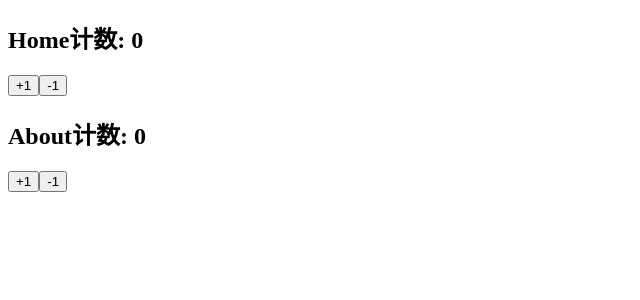
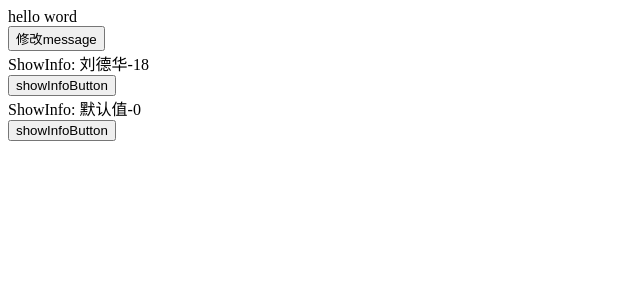
Before and after one commit to yzjgogo/vue3study, a Vue app in the folder VueCliWebpackDemo/cliwebpackdemo/: page / in a window 1280 px wide. Shown: the top 300 px of the page, without its empty margins (0-640 px from the left). Built offline with nearby package versions, Linux system fonts and the light colour scheme.

Commit message:
提交一波代码

```diff
--- /dev/null
+++ b/VueCliWebpackDemo/cliwebpackdemo/src/33_Setup的语法糖/App.vue
@@ -0,0 +1,61 @@
+<template>
+  <div>
+    <div>{{ message }}</div>
+    <button @click="changeMessage">修改message</button>
+    <ShowInfo :name="'刘德华'" :age="18" @info-btn-click="infoBtnClick"
+             ref="showInfoRef"></ShowInfo>
+    <ShowInfo></ShowInfo>
+  </div>
+</template>
+
+<!--
+  看，语法糖1、语法糖2、语法糖3、语法糖4、语法糖5
+ -->
+
+<!--
+  语法糖1：给script标签设置setup的attribute
+  这样<script setup>中的代码就会被编译成之前学的setup()函数的内容
+ -->
+<script setup>
+// 语法糖2：import引入的内容可直接被使用包括被template使用，即使import别的组件也无需通过components再去定义
+import { ref,onMounted } from 'vue'
+import ShowInfo from './ShowInfo'
+
+// 语法糖3：变量和函数的声明也可以直接被template使用，无需像以前setup()那样需要return才能使用
+const message = ref("hello word")
+function changeMessage() {
+  message.value = '你好世界'
+}
+
+function infoBtnClick(payload) {
+  console.log("监听到showInfo内部的点击:", payload)
+}
+
+  const showInfoRef = ref()
+  onMounted(() => {
+    showInfoRef.value.foo()
+  })
+
+</script>
+
+<!--
+  原本的setup用法：
+  props，components，emits不用写在setup里，跟vue2一样
+-->
+<!-- <script>
+  export default {
+    props:{
+
+    },
+    components: {
+
+    },
+    emits:{},
+    emits:[],
+    setup() {
+
+    }
+  }
+</script> -->
+
+<style scoped></style>
--- /dev/null
+++ b/VueCliWebpackDemo/cliwebpackdemo/src/33_Setup的语法糖/ShowInfo.vue
@@ -0,0 +1,39 @@
+<template>
+  <div>ShowInfo: {{ name }}-{{ age }}</div>
+  <button @click="showInfoBtnClick">showInfoButton</button>
+</template>
+
+<script setup>
+
+// 语法糖4：定义属性
+const props = defineProps({
+  name: {
+    type: String,
+    default: "默认值"
+  },
+  age: {
+    type: Number,
+    default: 0
+  }
+})
+console.log("看看属性数据",props.name,props.age)
+
+// 语法糖5：定义并发送事件
+const emits = defineEmits(["infoBtnClick"])
+function showInfoBtnClick() {
+  emits("infoBtnClick", "showInfo内部发生了点击")
+}
+
+function foo() {
+  console.log("foo function")
+}
+
+// 语法糖6：使用<script setup>的组件(ShowInfo)默认是关闭的，在<script setup>中定义的任何声明、绑定、属性、变量、方法等默认都不会暴露到组件(ShowInfo)之外，因此你外部通过ref或$parent等获取的组件，访问不到其内部的数据，要想访问到，需在ShowInfo内部将对应数据暴露出去，例如这里的foo
+defineExpose({
+  foo
+})
+
+</script>
+
+<style scoped>
+</style>
--- a/VueCliWebpackDemo/cliwebpackdemo/src/main.js
+++ b/VueCliWebpackDemo/cliwebpackdemo/src/main.js
@@ -30,7 +30,8 @@ import { createApp } from 'vue'
 // import App from './29_Setup中用watch侦听数据变化/App.vue'
 // import App from './30_响应式的追踪依赖watchEffect/App.vue'
 // import App from './31_相比vue2选项式API_Setup的好处1_还没好处/App.vue'
-import App from './32_相比vue2选项式API_Setup的好处1_hooks好处/App.vue'
+// import App from './32_相比vue2选项式API_Setup的好处1_hooks好处/App.vue'
+import App from './33_Setup的语法糖/App.vue'
 import "./utils/abc/cba/nba/index"
 createApp(App).mount('#app')
 
```
